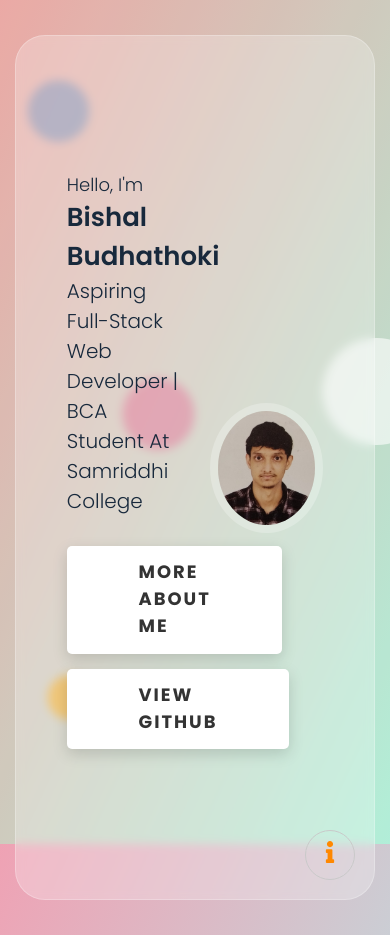
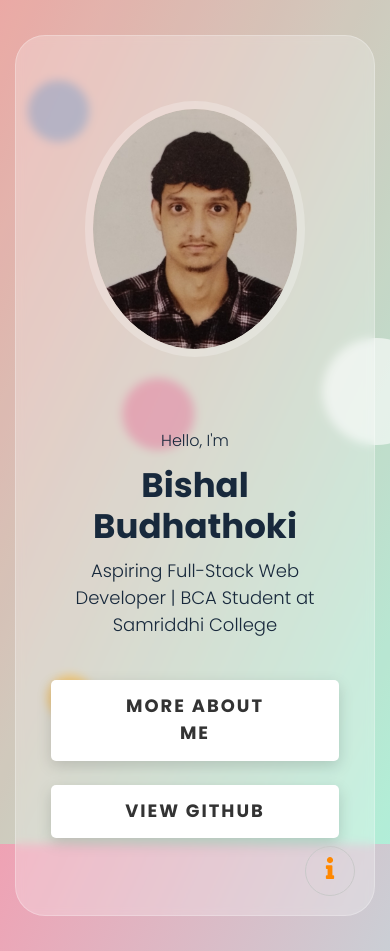
Before and after one commit to bishalbudhathoki004/portfolio, a React (Vite) app: page / in a window 390 px wide. Built offline with nearby package versions, Linux system fonts and the light colour scheme.

Commit message:
Update style.css

```diff
--- a/src/pages/LandingSection/style.css
+++ b/src/pages/LandingSection/style.css
@@ -1,10 +1,11 @@
 .home-section {
-  padding: 120px 4rem;
+  padding: 100px 50px;
   background-color: #ffffff40;
   border: 1px solid #ffffff40;
   min-height: calc(100vh - 70px);
   border-radius: 30px;
   backdrop-filter: blur(5px);
+
   display: flex;
   align-items: center;
 }
@@ -21,40 +22,108 @@
 
 .home-text p {
   font-size: 18px;
+  line-height: 1.8;
 }
 
 .home-text h1 {
   font-size: 50px;
   text-transform: capitalize;
-}
-@media (max-width: 467px) {
-  .home-text h1 {
-    font-size: 26px;
-    font-weight: 600;
-  }
+  line-height: 1.2;
+  margin: 10px 0;
 }
 
 .home-text h2 {
   font-size: 20px;
-  text-transform: capitalize;
   font-weight: 300;
-  margin: 0 0 30px;
+  margin-bottom: 30px;
 }
 
 .home-text .btn {
   margin: 0 15px 15px 0;
 }
 
+.home-img {
+  display: flex;
+  justify-content: center;
+}
+
 .home-img .img-box {
+  width: 100%;
   max-width: 360px;
-  background-color: rgba(red, green, blue, 0.25);
   border-radius: 50%;
-  border: 8px solid rgb(255 255 255 / 25%);
-  margin: auto;
+  border: 8px solid rgba(255,255,255,.25);
+  overflow: hidden;
 }
 
 .home-img .img-box img {
   width: 100%;
+  display: block;
   border-radius: 50%;
-  vertical-align: middle;
 }
+
+/* ========================= */
+/* Tablet */
+/* ========================= */
+
+@media (max-width:991px){
+
+.home-section{
+    padding:70px 30px;
+}
+
+.home-text,
+.home-img{
+    width:100%;
+}
+
+.home-section .row{
+    flex-direction:column-reverse;
+    text-align:center;
+}
+
+.home-img{
+    margin-bottom:40px;
+}
+
+.home-img .img-box{
+    max-width:280px;
+}
+
+.home-text .btn{
+    margin:10px;
+}
+
+}
+
+/* ========================= */
+/* Mobile */
+/* ========================= */
+
+@media (max-width:576px){
+
+.home-section{
+    padding:50px 20px;
+}
+
+.home-text h1{
+    font-size:34px;
+}
+
+.home-text h2{
+    font-size:18px;
+}
+
+.home-text p{
+    font-size:16px;
+}
+
+.home-img .img-box{
+    max-width:220px;
+}
+
+.home-text .btn{
+    width:100%;
+    margin:12px 0;
+}
+
+}
```
